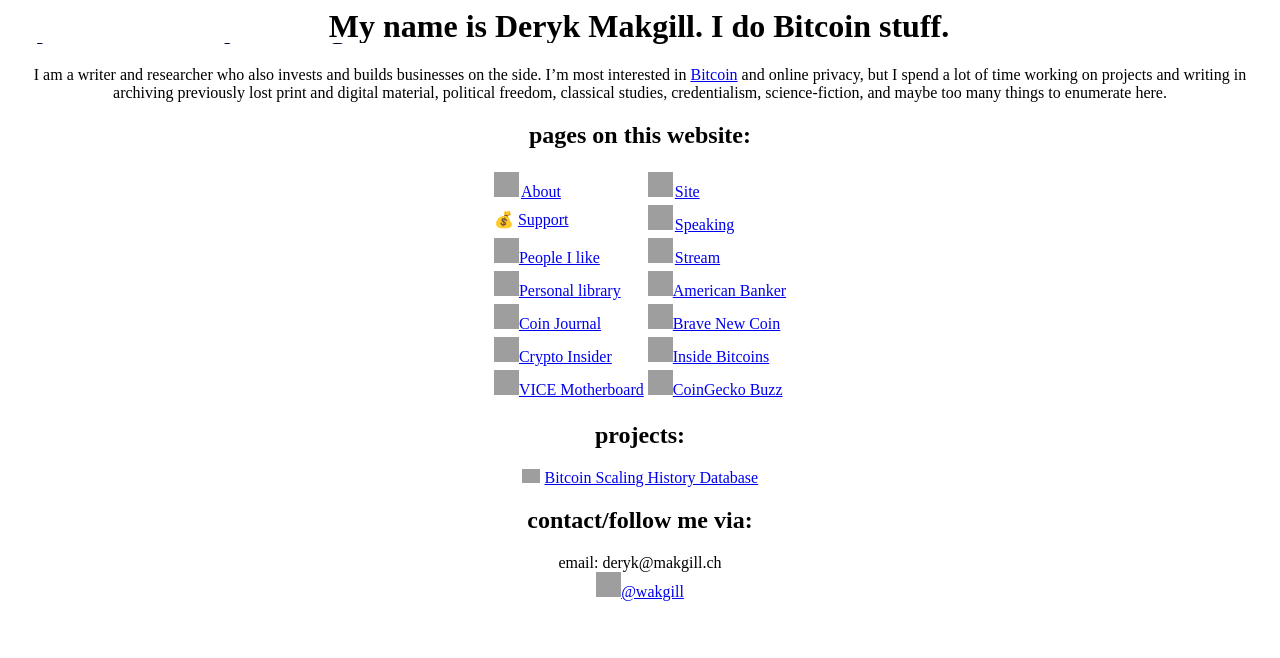
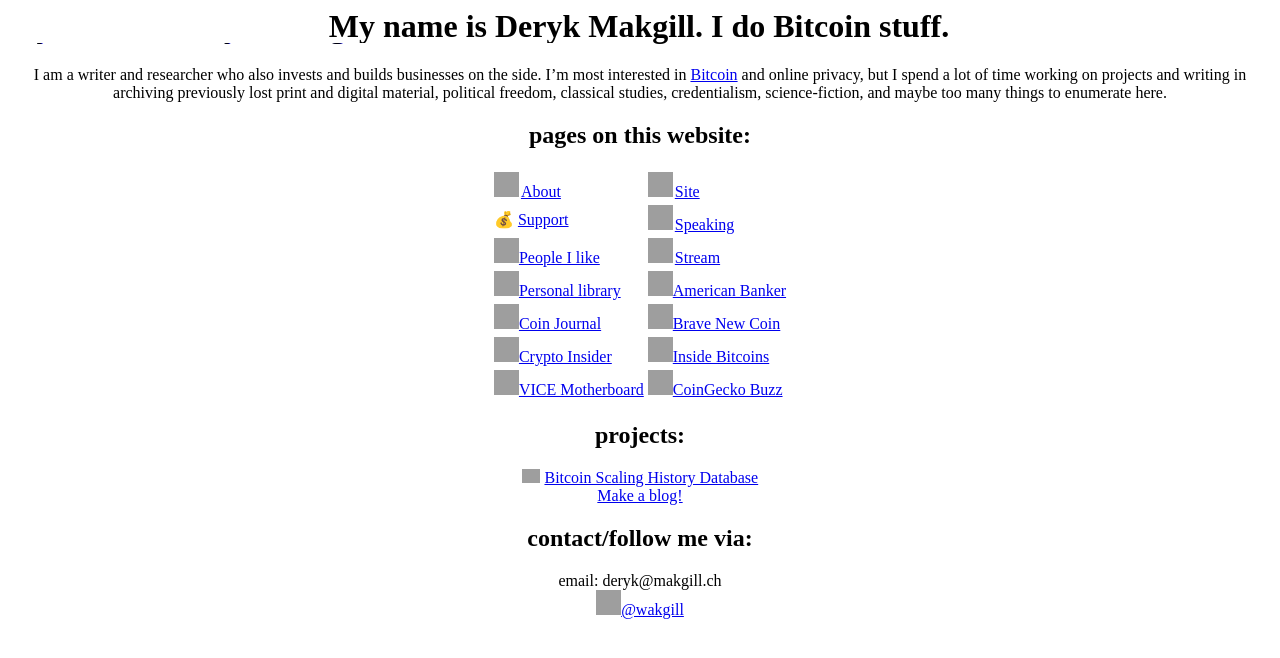
Before and after one commit to makgill/deryk, a Jekyll site: the page built from index.md, in a window 1280 px wide, cut to the strip 0-658 px from the top of the page. Built offline with Jekyll 4.4.1, drawn with Linux system fonts in a browser that asks for light colours; grey boxes are pictures that could not be loaded.

Commit message:
Update index.md

```diff
--- a/index.md
+++ b/index.md
@@ -70,7 +70,9 @@
 
 ## projects:
 
-<img src="https://www.xycinews.com/wp-content/uploads/2020/05/IllSharpCod-max-1mb.gif" height="14" alt=""> [Bitcoin Scaling History Database](/)
+
+<img src="https://www.xycinews.com/wp-content/uploads/2020/05/IllSharpCod-max-1mb.gif" height="14" alt=""> [Bitcoin Scaling History Database](/)<br>
+[Make a blog!](/)
 
 ## contact/follow me via:
 
```
